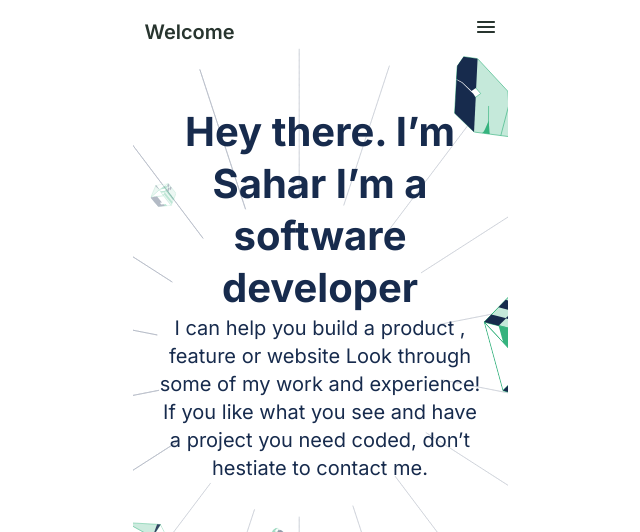
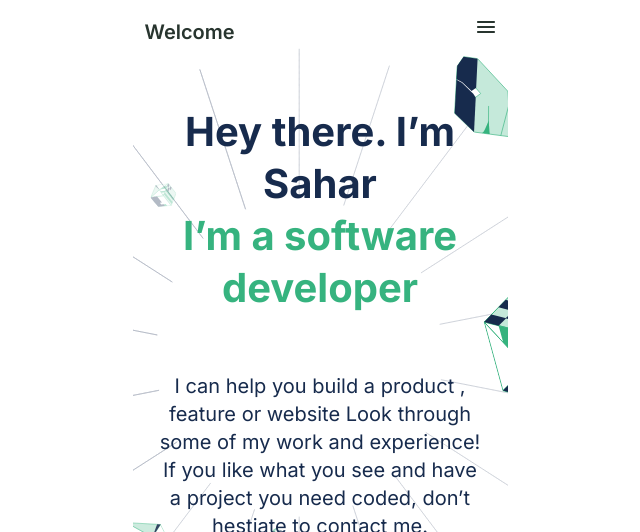
Before and after one commit to Sahar-AbdelSamad/Portfolio, a plain HTML site: page index.html in a window 1280 px wide. Shown: the top 532 px of the page, without its empty margins (320-960 px from the left). Drawn offline with Linux system fonts and the light colour scheme; a web font is replaced by a local one.

Commit message:
Update the HTML file

```diff
--- a/index.html
+++ b/index.html
@@ -14,9 +14,8 @@
             </nav>
         </header>
         <section class="headline">
-            <h1>Hey there. I’m Sahar
-                <span class="h1-span">I’m a software developer</span>
-            </h1>
+            <h1>Hey there. I’m Sahar</h1>
+            <h3>I’m a software developer</h3>
             <p>I can help you build a product , feature or website Look through some
                 of my work and experience! If you like what you see and have a project you
                 need coded, don’t hestiate to contact me.
```
